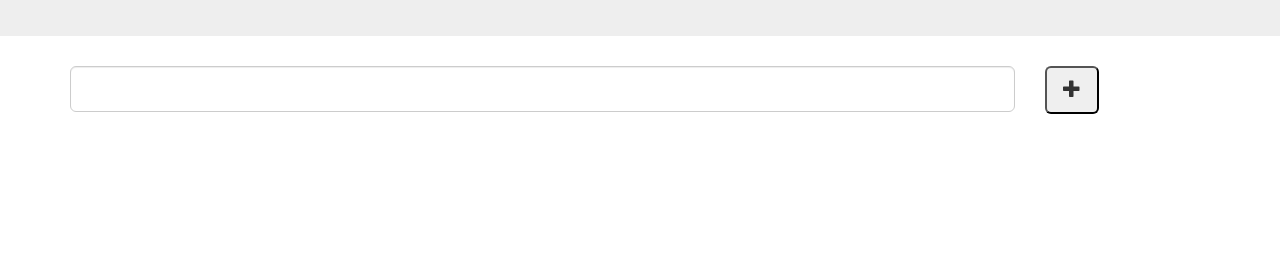
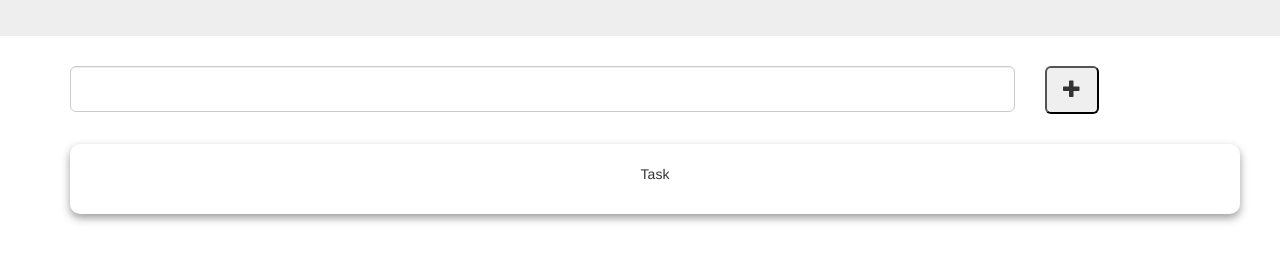
Before and after one commit to JamesDCowley/to-do-list, a plain HTML site: page index.html in a window 1280 px wide. Shown: the part 159-420 px from the top of the page. Drawn offline with nearby package versions, Linux system fonts and the light colour scheme.

Commit message:
button takes in input

```diff
--- a/index.html
+++ b/index.html
@@ -8,6 +8,8 @@
         <script src="https://ajax.googleapis.com/ajax/libs/jquery/3.7.1/jquery.min.js"></script>
         <script src="https://maxcdn.bootstrapcdn.com/bootstrap/3.4.1/js/bootstrap.min.js"></script>
         <link rel="stylesheet" href="style.css">
+        <script src="script.js"></script>
+
     </head>
     <body>
         <div class="container-fixed jumbotron text-center">
@@ -16,12 +18,18 @@
         <div class="container todo-list-container">
             <div class="add-task-bar row">
                 <div class="col-md-10">
-                    <input type="text" name="task" class="form-control input-lg">
+                    <input type="text" name="task" class="form-control input-lg" id="task-input">
                 </div>
                 <div class="col-md-2">
-                    <button class="btn-lg"><span class="glyphicon glyphicon-plus"></span></button>
+                    <button onclick="addTask()" class="btn-lg"><span class="glyphicon glyphicon-plus"></span></button>
+                </div>
+            </div>
+            <div class="task container">
+                <div class="task-text text-center">
+                    <p>Task</p>
                 </div>
             </div>
         </div>
+
     </body>
 </html>
--- a/script.js
+++ b/script.js
@@ -0,0 +1,4 @@
+function addTask(){
+    const taskInput = document.getElementById('task-input');
+    console.log(taskInput.value);
+}
--- a/style.css
+++ b/style.css
@@ -0,0 +1,6 @@
+.task{
+    margin-top: 30px;
+    padding: 20px 20px;
+    border-radius: 10px;
+    box-shadow: 0 4px 8px rgba(49, 46, 46, 0.47);
+}
```
